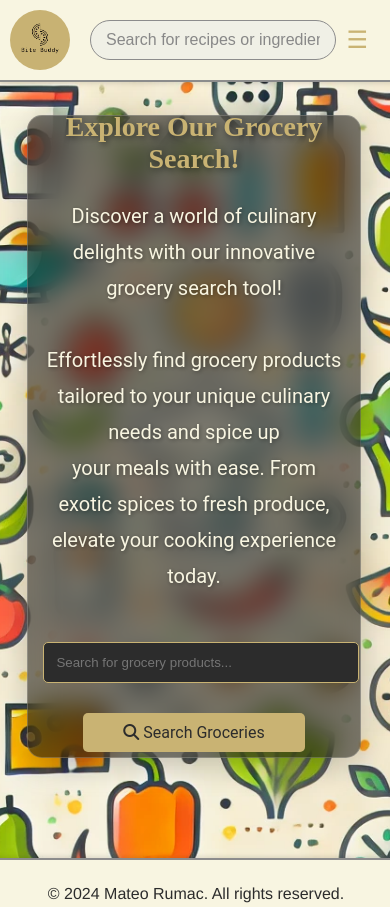
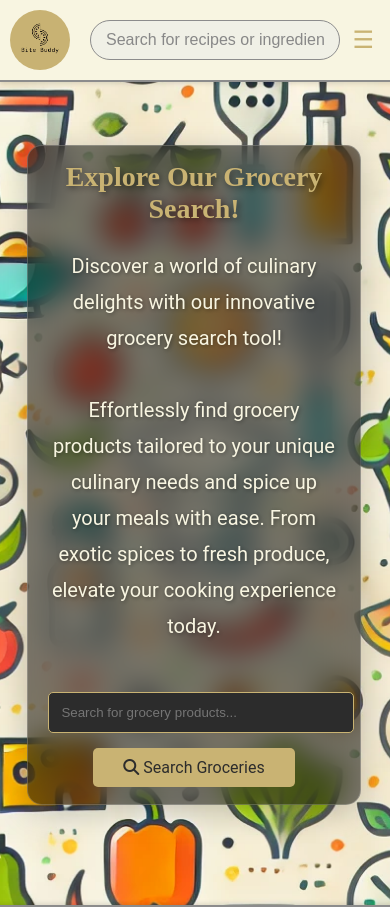
Before and after one commit to mateorumac/bbuddy, a Vue app: page /SmartSearch in a window 390 px wide. Shown: the top 907 px of the page. Built offline with nearby package versions, Linux system fonts and the light colour scheme.

Commit message:
responzivnost retouch

```diff
--- a/src/components/SearchBar.vue
+++ b/src/components/SearchBar.vue
@@ -270,9 +270,9 @@ export default {
 
     .collapse-btn {
       display: block;
-      padding-right: 20px;
-      padding-left: 20px;
-      margin-right: 12px;
+      padding-right: 18px;
+      padding-left: 22px;
+      margin-right: 8px;
     }
     .dropdown {
       left: 47%;
--- a/src/views/HomeView.vue
+++ b/src/views/HomeView.vue
@@ -7,7 +7,7 @@
             <img src="@/assets/logo_transparent.png" alt="App Logo" class="hero-logo" />
             <h1>Welcome to Bite Buddy!</h1>
             <p>Discover delicious recipes and explore a world of culinary possibilities with our easy-to-use recipe search app.</p>
-            <button @click="toggleAboutCard">{{ showAboutCard ? 'Show Less' : 'Learn More' }}</button>
+            <button class="morebtn" @click="toggleAboutCard">{{ showAboutCard ? 'Show Less' : 'Learn More' }}</button>
           </div>
 
           <div v-if="showAboutCard" class="card about-card">
@@ -209,6 +209,11 @@ button:hover {
     width: 100%;
   }
 
+  .morebtn {
+    margin-top: -25px;
+    margin-bottom: 15px;
+  }
+
   .card, .about-card {
     width: 85%;
     max-width: 85%;
--- a/src/views/MealPlanner.vue
+++ b/src/views/MealPlanner.vue
@@ -274,8 +274,20 @@ button:hover {
     width: 90%;
     max-width: 90%;
     margin: 20px auto;
-    padding: 20px;
+    padding: 40px;
     box-sizing: border-box;
+  }
+
+  h1 {
+    font-size: 32px;
+    padding-top: 20px;
+    margin-bottom: 25px;
+  }
+
+  button {
+    padding: 15px 30px;
+    margin-top: 20px;
+    margin-bottom: 10px;
   }
 
   .meal-cards {
@@ -305,8 +317,20 @@ button:hover {
     width: 85%;
     max-width: 85%;
     margin: 20px auto;
-    padding: 15px;
+    padding: 30px;
     box-sizing: border-box;
+  }
+
+  h1 {
+    font-size: 28px;
+    padding-top: 15px;
+    margin-bottom: 20px;
+  }
+
+  button {
+    padding: 12px 25px;
+    margin-top: 15px;
+    margin-bottom: 10px;
   }
 
   .meal-cards {
@@ -326,4 +350,6 @@ button:hover {
     box-sizing: border-box;
   }
 }
+
+
 </style>
--- a/src/views/SmartSearch.vue
+++ b/src/views/SmartSearch.vue
@@ -231,8 +231,9 @@ export default {
     width: 90%;
     max-width: 90%;
     margin: 20px auto;
-    padding: 20px;
+    padding: 30px;
     box-sizing: border-box;
+    margin-top: 50px;
   }
 
   .results-container {
@@ -269,6 +270,17 @@ export default {
     margin-bottom: 20px;
     text-align: center;
   }
+
+  .search-button {
+    padding: 12px 35px;
+    font-size: 18px;
+    margin-top: 20px;
+    margin-bottom: -3px;
+  }
+
+  .title1 {
+    padding-top: 20px;
+  }
 }
 
 @media (max-width: 480px) {
@@ -276,8 +288,9 @@ export default {
     width: 85%;
     max-width: 85%;
     margin: 20px auto;
-    padding: 15px;
+    padding: 20px;
     box-sizing: border-box;
+    margin-top: 50px;
   }
 
   .results-container {
@@ -314,5 +327,16 @@ export default {
     margin-bottom: 15px;
     text-align: center;
   }
+
+  .search-button {
+    padding: 10px 30px;
+    font-size: 16px;
+    margin-top: 15px;
+  }
+
+  .title1 {
+    padding-top: 15px;
+  }
 }
+
 </style>
```
